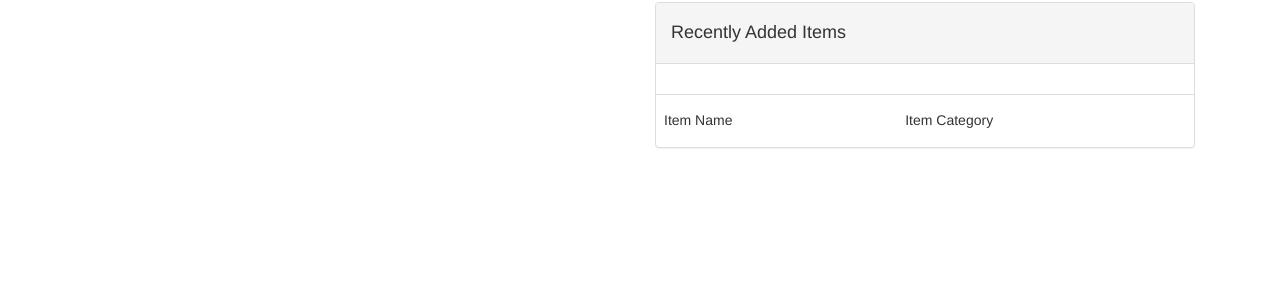
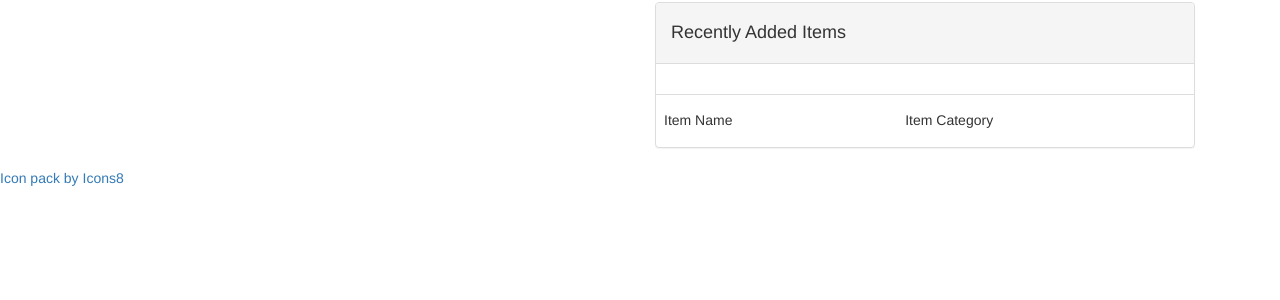
Before and after one commit to Dongs7/FSND_Catalog, a Flask app: template project/templates/index.html in a window 1280 px wide. Shown: the part 167-467 px from the top of the page. Run offline with Flask 2, Linux system fonts and the light colour scheme; the template is opened without the code that fills it, so the values that code supplies are empty; parts of the project's set-up code (start-up, migrations or seed data) failed here and were passed over; some libraries are stand-ins or nearby versions.

Commit message:
minor fix

```diff
--- a/project/templates/index.html
+++ b/project/templates/index.html
@@ -64,4 +64,5 @@
   <a href="{{url_for('api_page.get_api')}}">api page</a>
   {% endif %}
 </div>
+<a href="https://icons8.com">Icon pack by Icons8</a>
 {% endblock %}
```
